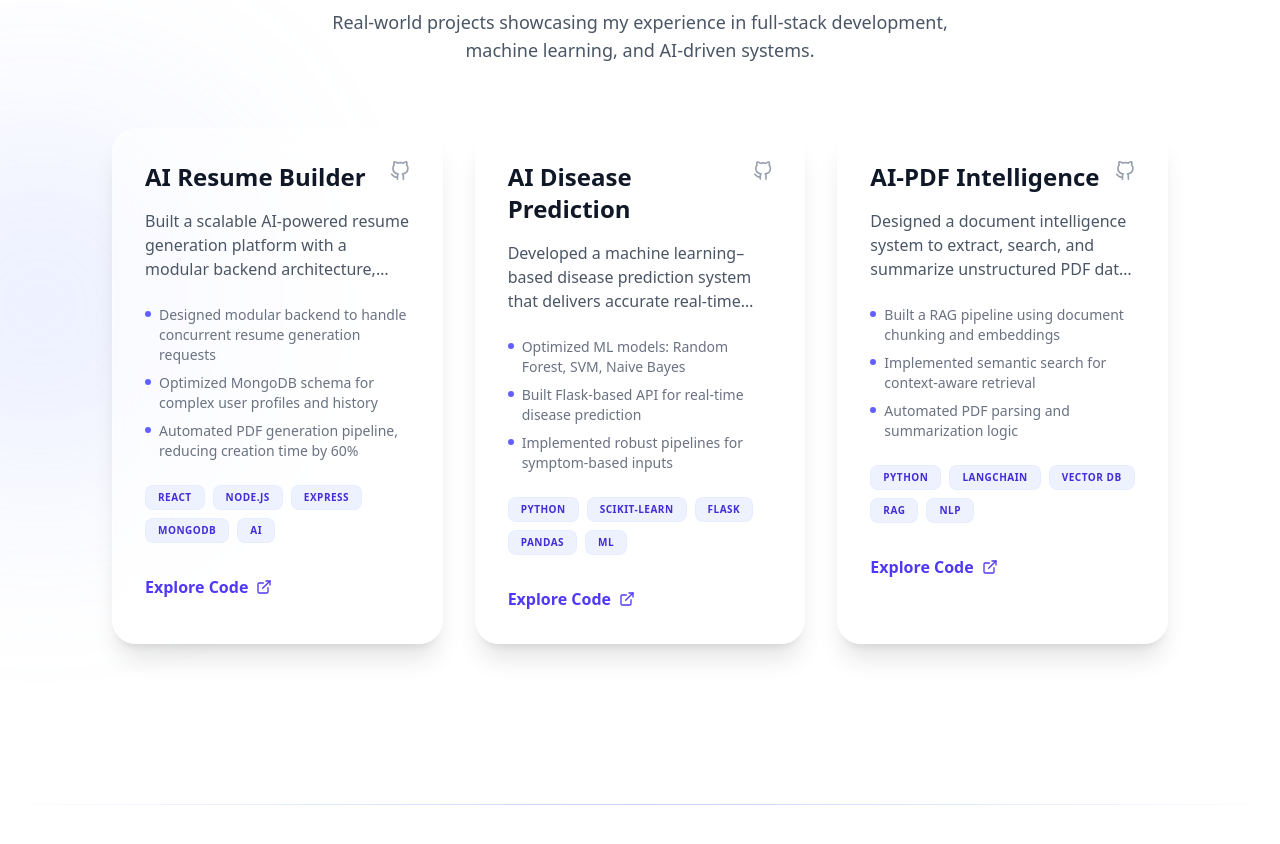
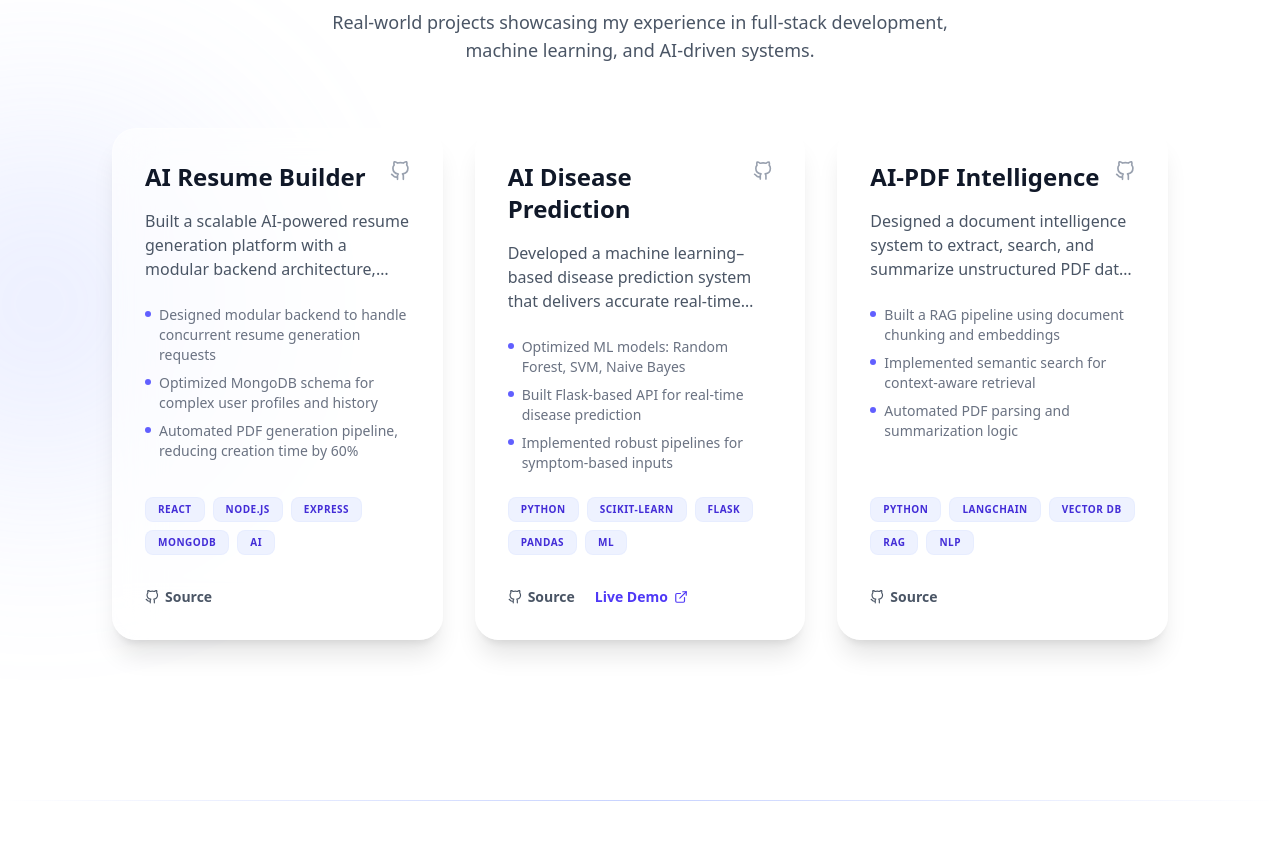
Before and after one commit to sourav-kr14/Portfolio, a React (Vite) app: page / in a window 1280 px wide. Shown: the part 2822-3666 px from the top of the page. Built offline with nearby package versions, Linux system fonts and the light colour scheme.

Commit message:
update: added live link of a project

```diff
--- a/src/components/Projects/Projects.jsx
+++ b/src/components/Projects/Projects.jsx
@@ -15,6 +15,7 @@ const projects = [
     ],
     tech: ["React", "Node.js", "Express", "MongoDB", "AI"],
     link: "https://github.com/sourav-kr14/ai-resume-builder",
+    liveLink: null,
   },
   {
     title: "AI Disease Prediction",
@@ -26,7 +27,8 @@ const projects = [
       "Implemented robust pipelines for symptom-based inputs",
     ],
     tech: ["Python", "Scikit-learn", "Flask", "Pandas", "ML"],
-    link: "https://https://github.com/sourav-kr14/AI-Powered-Disease-Prediction-System.com/sourav-kr14",
+    link: "https://github.com/sourav-kr14/AI-Powered-Disease-Prediction-System",
+    liveLink: "https://ai-powered-disease-prediction-syste.vercel.app/",
   },
   {
     title: "AI-PDF Intelligence",
@@ -38,7 +40,8 @@ const projects = [
       "Automated PDF parsing and summarization logic",
     ],
     tech: ["Python", "LangChain", "Vector DB", "RAG", "NLP"],
-    link: "https://https://github.com/sourav-kr14/Chat-To-PDF.com/sourav-kr14",
+    link: "https://github.com/sourav-kr14/Chat-To-PDF",
+    liveLink: null,
   },
 ];
 
@@ -48,6 +51,7 @@ const Projects = () => {
       id="projects"
       className="relative bg-white dark:bg-slate-950 py-16 sm:py-24 overflow-hidden transition-colors duration-500"
     >
+      {/* Background Glow */}
       <div className="absolute left-[-120px] top-1/3 w-80 h-80 bg-indigo-300 dark:bg-indigo-600/20 rounded-full blur-[120px] opacity-30 dark:opacity-20" />
 
       <div className="relative container mx-auto px-4 md:w-[85%]">
@@ -76,9 +80,8 @@ const Projects = () => {
               whileInView={{ opacity: 1, y: 0 }}
               viewport={{ once: true }}
               transition={{ duration: 0.5, delay: index * 0.1 }}
-
               className="
-                interactive-card group
+                interactive-card group flex flex-col
                 bg-white/60 dark:bg-slate-900/40 backdrop-blur-xl rounded-3xl p-8
                 shadow-xl border border-white/30 dark:border-slate-800
                 hover:shadow-indigo-500/10 hover:-translate-y-2 transition-all duration-300
@@ -95,7 +98,7 @@ const Projects = () => {
                 {project.description}
               </p>
 
-              <ul className="text-gray-500 dark:text-gray-400 text-sm space-y-2 mb-6">
+              <ul className="text-gray-500 dark:text-gray-400 text-sm space-y-2 mb-6 flex-grow">
                 {project.highlights.map((point, i) => (
                   <li key={i} className="flex items-start gap-2">
                     <span className="mt-1.5 w-1.5 h-1.5 rounded-full bg-indigo-500 flex-shrink-0" />
@@ -104,7 +107,7 @@ const Projects = () => {
                 ))}
               </ul>
 
-              {/* TECH STACK */}
+
               <div className="flex flex-wrap gap-2 mb-8">
                 {project.tech.map((tech, i) => (
                   <span
@@ -117,15 +120,31 @@ const Projects = () => {
                 ))}
               </div>
 
-              {/* LINK */}
+
+              <div className="flex items-center gap-5 mt-auto">
+
                 <a
                   href={project.link}
                   target="_blank"
                   rel="noopener noreferrer"
-                className="flex items-center gap-2 text-indigo-600 dark:text-indigo-400 font-bold hover:gap-3 transition-all"
+                  className="flex items-center gap-1.5 text-sm font-semibold text-gray-600 dark:text-gray-400 hover:text-indigo-600 dark:hover:text-indigo-400 transition-colors"
                 >
-                Explore Code <FiExternalLink />
+                  <FiGithub /> Source
                 </a>
+
+
+                {project.liveLink && (
+                  <motion.a
+                    whileHover={{ x: 3 }}
+                    href={project.liveLink}
+                    target="_blank"
+                    rel="noopener noreferrer"
+                    className="flex items-center gap-1.5 text-sm font-bold text-indigo-600 dark:text-indigo-400 hover:text-indigo-700 dark:hover:text-indigo-300 transition-all"
+                  >
+                    Live Demo <FiExternalLink />
+                  </motion.a>
+                )}
+              </div>
             </motion.div>
           ))}
         </div>
```
Lines whose indentation alone changed are shown as unchanged.
